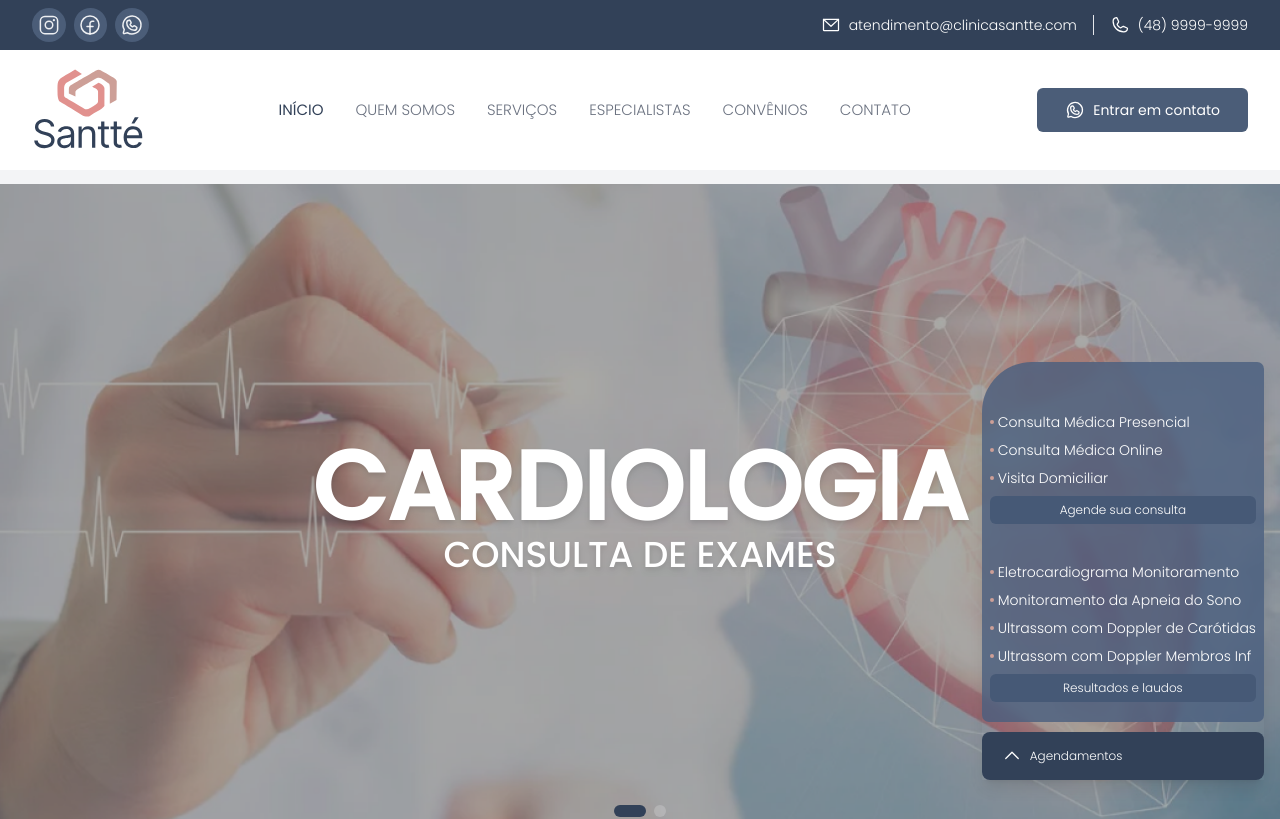
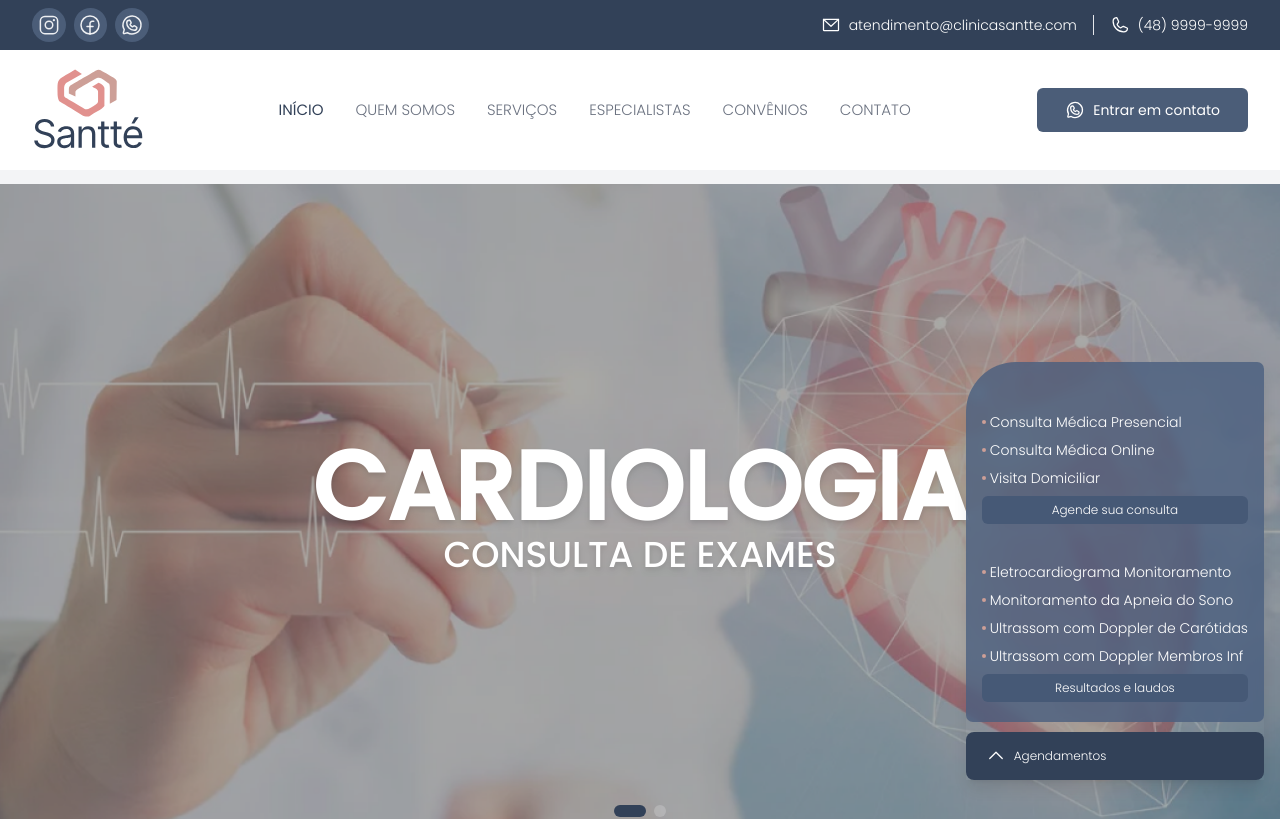
Before and after one commit to rafaelppereira/interno-site-jklimpex, a Next.js app: page / in a window 1280 px wide. Shown: the top 819 px of the page. Built offline with nearby package versions, Linux system fonts and the light colour scheme.

Commit message:
bugfix: change padding box button agendamentos

```diff
--- a/src/components/ButtonQueries.tsx
+++ b/src/components/ButtonQueries.tsx
@@ -10,7 +10,7 @@ export function ButtonQueries() {
         className={`${openButton
           ? "scale-100 visible opacity-100"
           : "scale-0 invisible opacity-0"
-          } origin-bottom transition-all w-full h-full backdrop-blur-sm bg-[#495E7F]/80 pt-[50px] gap-2 px-2 flex flex-col items-start justify-center rounded-tl-[50px] rounded-[7px]`}
+          } origin-bottom transition-all w-full h-full backdrop-blur-sm bg-[#495E7F]/80 pt-[50px] gap-2 px-4 flex flex-col items-start justify-center rounded-tl-[50px] rounded-[7px]`}
       >
         <div className="flex items-center justify-center gap-1">
           <div className="w-1 h-1 bg-[#CD9F97] rounded-full" />
```
